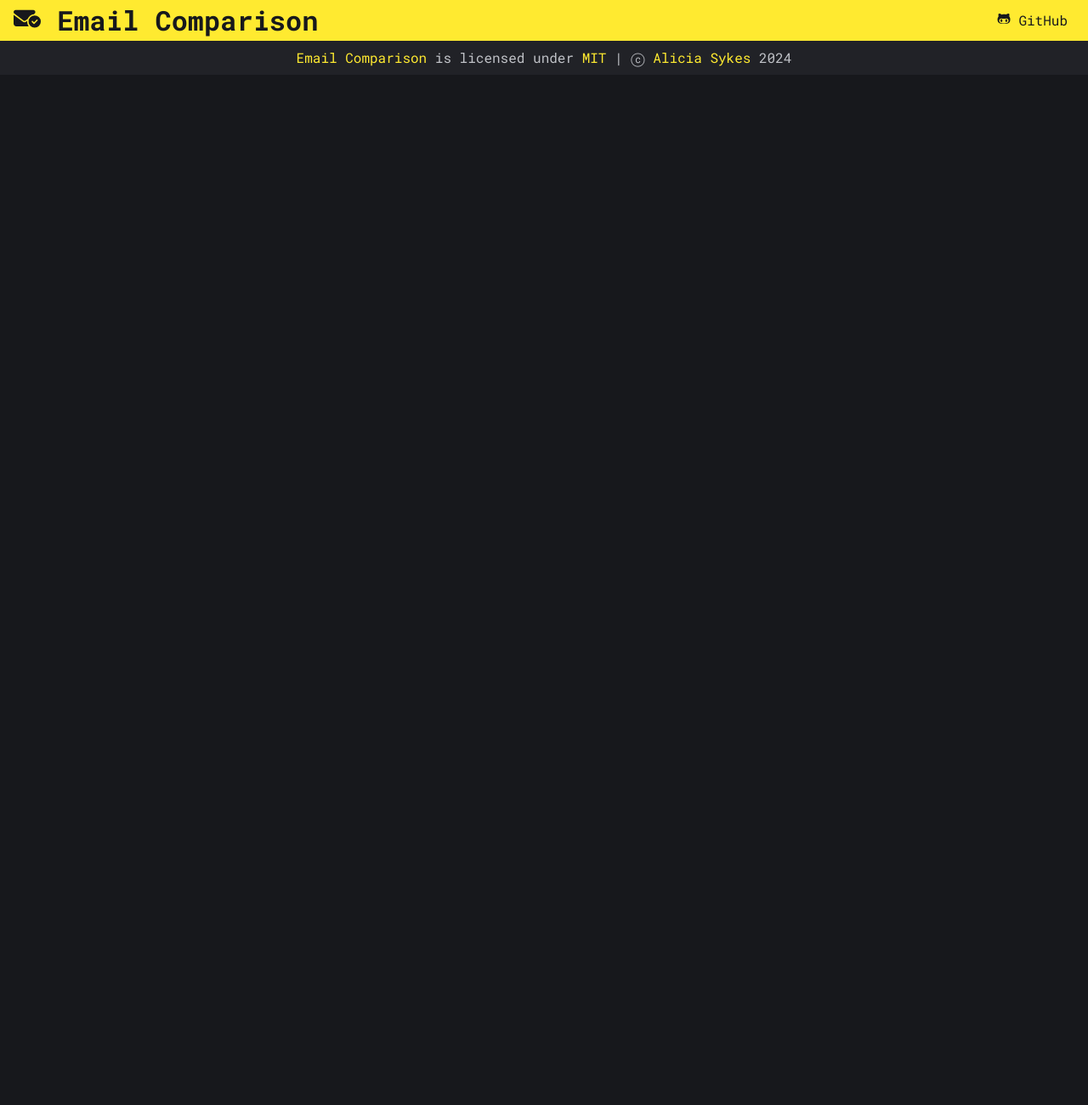
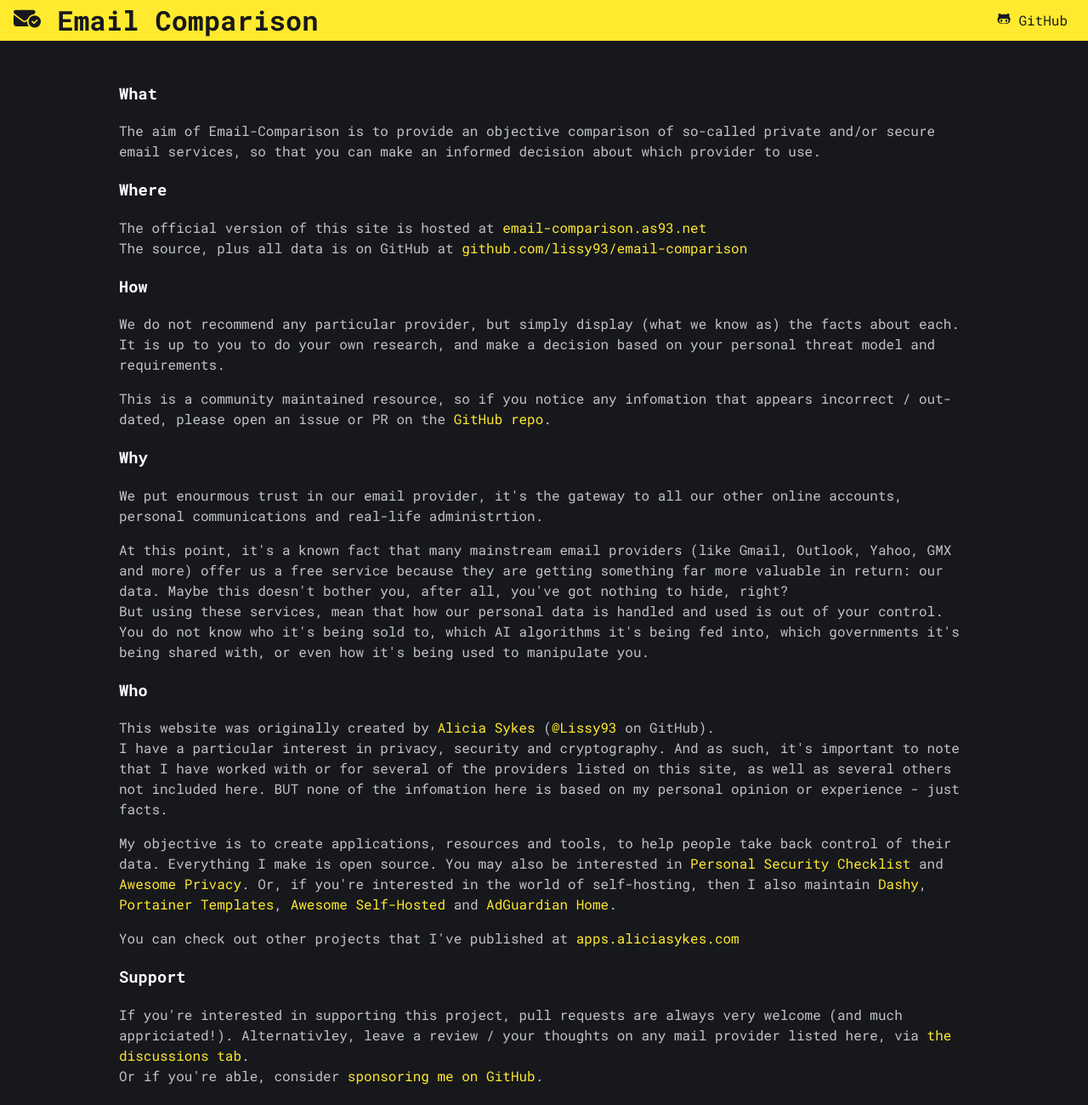
Before and after one commit to Lissy93/email-comparison, an Astro site: page /about in a window 1280 px wide. Shown: the top 1300 px of the page at 85% size. Before the commit the page ends 800 px from the top, so only its background shows below. Built offline with nearby package versions, Linux system fonts and the light colour scheme; Astro itself is replaced by a stand-in of ours.

Commit message:
Adds about page

```diff
--- a/src/pages/about.astro
+++ b/src/pages/about.astro
@@ -12,9 +12,84 @@
 
 <Layout title="About | Email Comparison">
   <Nav />
-	<main>
+	<section>
+		<h3>What</h3>
+		<p>
+			The aim of Email-Comparison is to provide an objective comparison of so-called
+			private and/or secure email services, so that you can make an informed decision
+			about which provider to use.
+		</p>
 
-	</main>
+		<h3>Where</h3>
+		<p>
+			The official version of this site is hosted at
+			<a href="https://email-comparison.as93.net">email-comparison.as93.net</a><br>
+			The source, plus all data is on GitHub at
+			<a href="https://github.com/lissy93/email-comparison">github.com/lissy93/email-comparison</a>
+		</p>
+
+		<h3>How</h3>
+		<p>
+			We do not recommend any particular provider, but simply display (what we know as) the facts about each.
+			It is up to you to do your own research, and make a decision based on your personal threat model and requirements.
+		</p>
+		<p>
+			This is a community maintained resource, so if you notice any infomation that
+			appears incorrect / out-dated, please open an issue or PR on the
+			<a href="https://github.com/lissy93/email-comparison">GitHub repo</a>.
+		</p>
+
+		<h3>Why</h3>
+		<p>
+			We put enourmous trust in our email provider, it's the gateway to all our
+			other online accounts, personal communications and real-life administrtion.
+		</p>
+		<p>
+			At this point, it's a known fact that many mainstream email providers
+			(like Gmail, Outlook, Yahoo, GMX and more) offer us a free service because they
+			are getting something far more valuable in return: our data.
+			Maybe this doesn't bother you, after all, you've got nothing to hide, right?<br>
+			But using these services, mean that how our personal data is handled and used
+			is out of your control. You do not know who it's being sold to,
+			which AI algorithms it's being fed into, which governments it's being shared with,
+			or even how it's being used to manipulate you.
+		</p>
+
+		<h3>Who</h3>
+		<p>
+			This website was originally created by
+			<a href="https://aliciasykes.com">Alicia Sykes</a> (<a href="https://github.com/lissy93">@Lissy93</a> on GitHub).
+			<br>
+			I have a particular interest in privacy, security and cryptography.
+			And as such, it's important to note that I have worked with or for several
+			of the providers listed on this site, as well as several others not included here.
+			BUT none of the infomation here is based on my personal opinion or experience - just facts.
+		</p>
+		<p>
+			My objective is to create applications, resources and tools, to help people take back control of their data.
+			Everything I make is open source.
+			You may also be interested in
+			<a href="https://github.com/Lissy93/personal-security-checklist/">Personal Security Checklist</a>
+			and <a href="https://github.com/Lissy93/awesome-privacy/">Awesome Privacy</a>.
+			Or, if you're interested in the world of self-hosting, then I also maintain
+			<a href="https://github.com/Lissy93/dashy">Dashy</a>,
+			<a href="https://github.com/Lissy93/portainer-templates">Portainer Templates</a>,
+			<a href="https://github.com/lissy93/awesome-selfhosted">Awesome Self-Hosted</a> and
+			<a href="https://github.com/Lissy93/AdGuardian-Term">AdGuardian Home</a>.
+		</p>
+		<p>
+			You can check out other projects that I've published at <a href="https://apps.aliciasykes.com/">apps.aliciasykes.com</a>
+		</p>
+
+		<h3>Support</h3>
+		<p>
+			If you're interested in supporting this project, pull requests are always very welcome (and much appriciated!).
+			Alternativley, leave a review / your thoughts on any mail provider listed here, via
+			<a href="https://github.com/Lissy93/email-comparison/discussions/categories/reviews">the discussions tab</a>.<br>
+			Or if you're able, consider <a href="https://github.com/sponsors/Lissy93">sponsoring me on GitHub</a>.
+		</p>
+
+	</section>
 </Layout>
 
 
```
